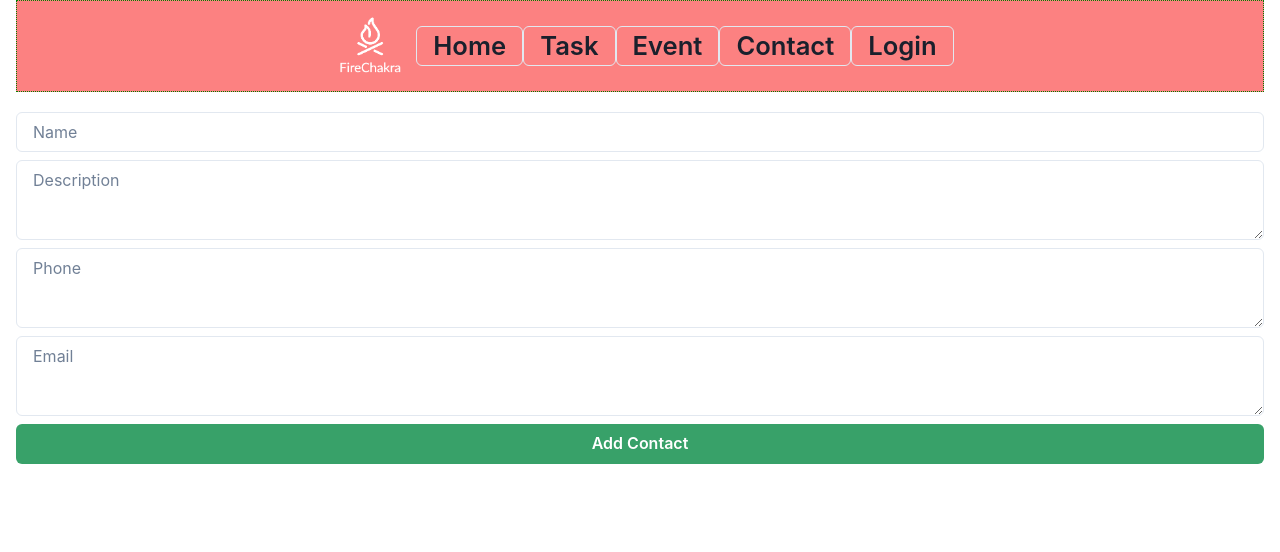
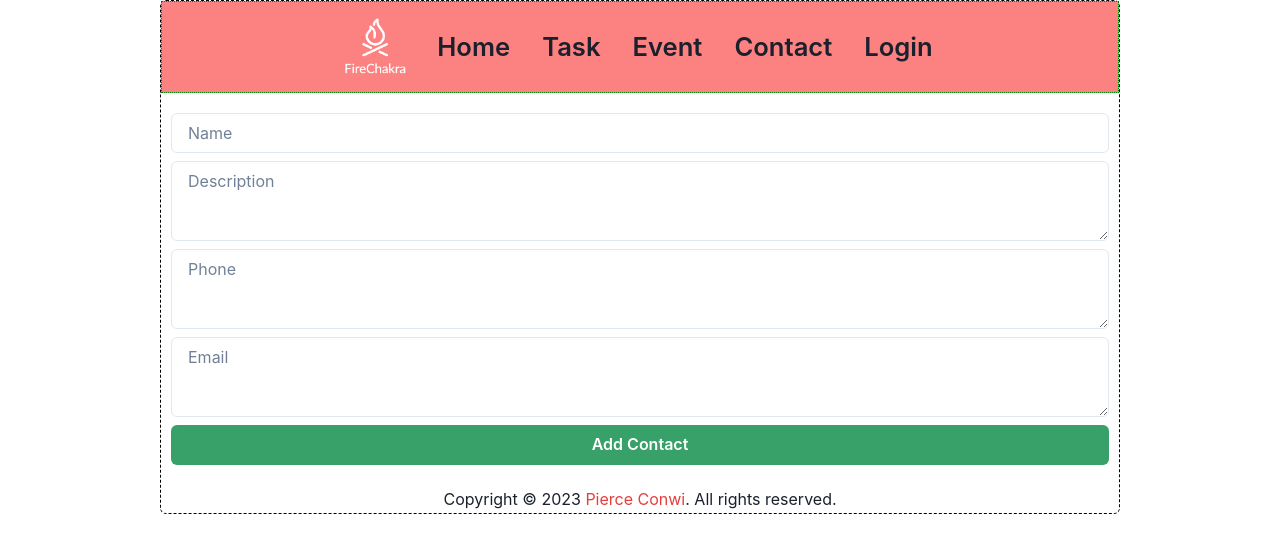
Before and after one commit to pierceconwi/firechakra, a Next.js app: page /add-comment in a window 1280 px wide. Shown: the top 552 px of the page. Built offline with nearby package versions, Linux system fonts and the light colour scheme; no server answers.

Commit message:
Added Footer.jsx to all pages. Improved padding on pages for adding new items. Improved UX by applying uniform styling to parent containers across homescreen and interior pages.

```diff
--- a/components/AddComment.jsx
+++ b/components/AddComment.jsx
@@ -76,7 +76,7 @@ const AddComment = () => {
     };
     // return markup for comment jsx component
     return (
-        <Box w={["450px", "500px", "800px", "1000px", "1300px"]} margin={"0 auto"} display="block"  mt={5} mb={5} maxW="100%">
+        <Box w={["450px", "500px", "800px", "1000px", "1300px"]} margin={"0 auto"} display="block"  mt={5} mb={5} maxW="100%" px={['5px', '5px', '10px', '10px', '10px']}>
             <Stack direction="column">
                 <Input
                     placeholder="Name"
--- a/components/AddEvent.jsx
+++ b/components/AddEvent.jsx
@@ -71,7 +71,7 @@ const AddEvent = () => {
     };
     // return markup for event jsx component
     return (
-        <Box w={["450px", "500px", "800px", "1000px", "1300px"]} margin={"0 auto"} display="block" mt={5} mb={5} maxW="100%">
+        <Box w={["450px", "500px", "800px", "1000px", "1300px"]} margin={"0 auto"} display="block" mt={5} mb={5} maxW="100%" px={['5px', '5px', '10px', '10px', '10px']}>
             <Stack direction="column">
                 <Input
                     placeholder="Title"
--- a/components/AddTodo.jsx
+++ b/components/AddTodo.jsx
@@ -50,7 +50,7 @@ const AddTodo = () => {
         window.location.assign("/");
     };
     return (
-        <Box w={["450px", "500px", "800px", "1000px", "1300px"]} margin={"0 auto"} display="block" mt={5} mb={5} maxW="100%">
+        <Box w={["450px", "500px", "800px", "1000px", "1300px"]} margin={"0 auto"} display="block" mt={5} mb={5} maxW="100%" px={['5px', '5px', '10px', '10px', '10px']}>
             <Stack direction="column">
                 <Input
                     placeholder="Title"
--- a/components/Auth.jsx
+++ b/components/Auth.jsx
@@ -56,29 +56,29 @@ const Auth = () => {
                 /></Link>
             </Box>
             <Box>
-                <Button variant="outline" id="home" size={['sm', 'sm', 'md', 'md', 'md']}>
+                <Button variant="ghost" id="home" size={['sm', 'sm', 'md', 'md', 'md']}>
                     <Link href="/" fontSize={['0.8em', '1em', '1.2em', '1.4em', '1.6em']}>Home</Link>
                 </Button>
             </Box>
             <Box>
-                <Button variant="outline" id="task" size={['sm', 'sm', 'md', 'md', 'md']}>
+                <Button variant="ghost" id="task" size={['sm', 'sm', 'md', 'md', 'md']}>
                     <Link href="/add-todo" fontSize={['0.8em', '1em', '1.2em', '1.4em', '1.6em']}>Task</Link>
                 </Button>
             </Box>
             <Box>
-                <Button variant="outline" id="event" size={['sm', 'sm', 'md', 'md', 'md']}>
+                <Button variant="ghost" id="event" size={['sm', 'sm', 'md', 'md', 'md']}>
                     <Link href="/add-event" fontSize={['0.8em', '1em', '1.2em', '1.4em', '1.6em']}>Event</Link>
                 </Button>
             </Box>
             <Box>
-                <Button variant="outline" id="contact" size={['sm', 'sm', 'md', 'md', 'md']}>
+                <Button variant="ghost" id="contact" size={['sm', 'sm', 'md', 'md', 'md']}>
                     <Link href="/add-comment" fontSize={['0.8em', '1em', '1.2em', '1.4em', '1.6em']}>Contact</Link>
                 </Button>
             </Box>
             <Box>
                 {isLoggedIn && (
                     <>
-                            <Button variant="outline" mr="5%" size={['sm', 'sm', 'md', 'md', 'md']}>
+                            <Button variant="ghost" mr="5%" size={['sm', 'sm', 'md', 'md', 'md']}>
                                 <Link onClick={() => byeBye()} fontSize={['0.8em', '1em', '1.2em', '1.4em', '1.6em']}>
                                 Logout
                                 </Link>
@@ -86,7 +86,7 @@ const Auth = () => {
                     </>
                 )}
                 {!isLoggedIn && (
-                    <Button variant="outline" mr="5%" size={['sm', 'sm', 'md', 'md', 'md']}>
+                    <Button variant="ghost" mr="5%" size={['sm', 'sm', 'md', 'md', 'md']}>
                         <Link onClick={() => handleAuth()} fontSize={['0.8em', '1em', '1.2em', '1.4em', '1.6em']}>Login</Link>
                     </Button>
 
--- /dev/null
+++ b/components/Footer.jsx
@@ -0,0 +1,25 @@
+import React from "react";
+import { Box, Center, Flex, Link, Text } from "@chakra-ui/react";
+
+export default function Footer() {
+    return (
+        <>
+        <Center>
+        <Box>
+        <Flex>
+        <Text
+            fontSize={[
+                "0.8rem",
+                "1rem",
+                "1rem",
+                "1rem",
+                "1rem"
+            ]}
+            py="2px"
+        >Copyright &#169; 2023 <Link href="https://pierceconwi.com" target="_blank" rel="noopener noreferrer" color="red.500">Pierce Conwi</Link>. All rights reserved.</Text>
+        </Flex>
+        </Box>
+        </Center>
+        </>
+    );
+}
--- a/pages/add-comment.js
+++ b/pages/add-comment.js
@@ -1,12 +1,26 @@
 import { Container } from "@chakra-ui/react";
 import AddComment from "../components/AddComment";
 import Auth from "../components/Auth";
+import Footer from '../components/Footer';
+
 
 export default function AddNewComment() {
     return (
-        <Container maxW="7xl">
+        <Container
+            maxW="7xl"
+            w={[
+                '100%',
+                '100%',
+                '75%',
+                '75%'
+            ]}
+            p="0px"
+            borderRadius="md"
+            border="dashed black 1px"
+        >
         <Auth />
         <AddComment />
+        <Footer />
         </Container>
     );
 }
--- a/pages/index.js
+++ b/pages/index.js
@@ -3,15 +3,13 @@ import Auth from "../components/Auth";
 import TodoList from "../components/TodoList";
 import CommentList from "../components/CommentList";
 import EventList from "../components/EventList";
+import Footer from '../components/Footer';
 import { ColorModeScript } from "@chakra-ui/color-mode";
 import theme from "../api/theme";
-
-
 
 export default function Home() {
     return (
         <Container
-        bg="gray.300"
             maxW="7xl"
             w={[
                 '100%',
@@ -53,6 +51,7 @@ export default function Home() {
             />
             {/* Saved Contact List Component */}
             <CommentList />
+            <Footer />
         </Container>
     );
 }
```
Also changed, not shown: components/CommentList.jsx (+7 -16 lines), components/EventList.jsx (+7 -12 lines), components/TodoList.jsx (+7 -12 lines), pages/add-event.js (+14 -1 lines), pages/add-todo.js (+14 -1 lines).
